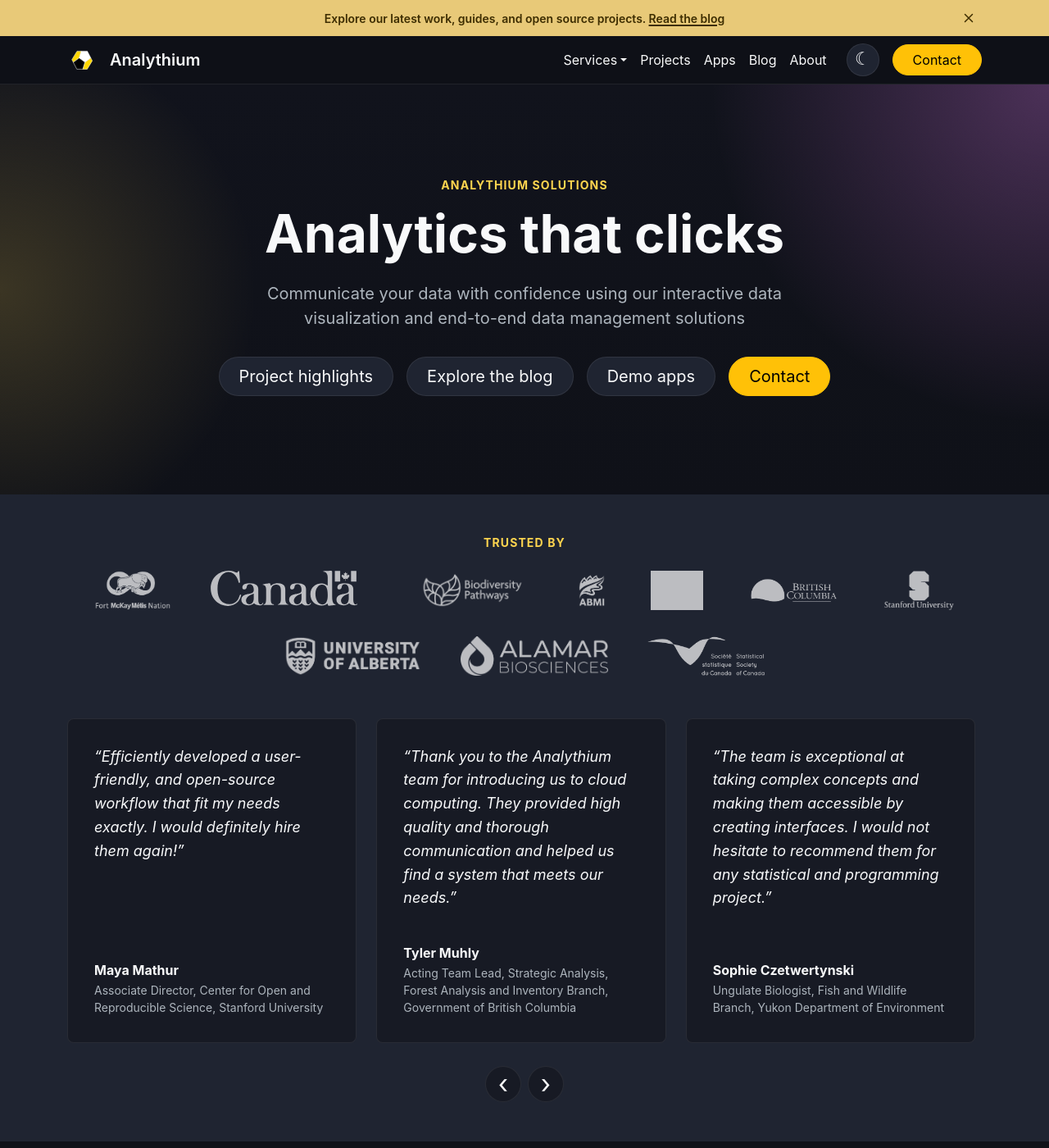
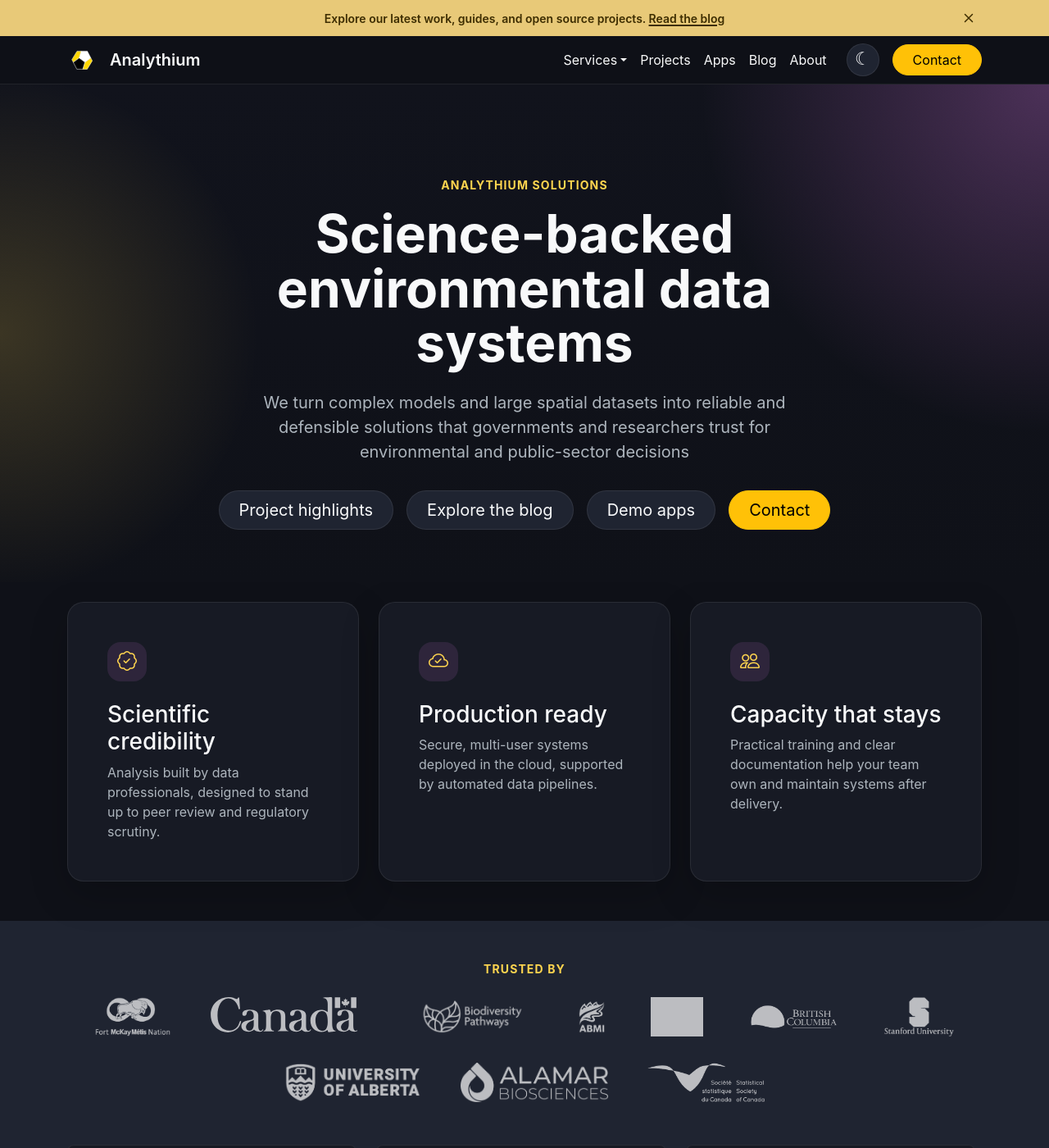
Before and after one commit to analythium/analythium-website, a Jekyll site: the page built from index.html, in a window 1280 px wide and 1400 px high. Shown: the whole window at 82% size. Built offline with Jekyll 4.4.1, drawn with Linux system fonts in a browser that asks for light colours; comment, search, counter and statistics services are not loaded; some of the changed text lies outside the part shown; grey boxes are pictures that could not be loaded.

Commit message:
Update hero message
Signed-off-by: Peter Solymos <psolymos@gmail.com>

```diff
--- a/_config.yml
+++ b/_config.yml
@@ -1,6 +1,6 @@
 title: Analythium
 companyname: Analythium Solutions Inc.
-description: Data science consulting and data management solutions
+description: Science-backed data systems for environmental and public-sector decisions
 thumbnail: /assets/images/landing-page-thumbnail.png
 url: https://analythium.io
 baseurl: ""
--- a/assets/css/site.css
+++ b/assets/css/site.css
@@ -327,7 +327,7 @@
 .landing-hero {
   position: relative;
   overflow: hidden;
-  padding: 7rem 0 7.5rem;
+  padding: 7rem 0 4rem;
   background: var(--hero-bg);
   text-align: center;
 }
@@ -852,7 +852,7 @@
   }
 
   .landing-hero {
-    padding: 5rem 0;
+    padding: 5rem 0 3rem;
   }
 
   .landing-hero-summary {
--- a/index.html
+++ b/index.html
@@ -1,7 +1,7 @@
 ---
 layout: default
-title: Data science consulting and data management solutions
-description: Analythium helps teams deliver data products with open source, cloud-native tooling, and production-ready workflows.
+title: Science-backed data systems for environmental and public-sector decisions
+description: Analythium turns complex models and large spatial datasets into reliable and defensible solutions that governments and researchers trust for environmental and public-sector decisions.
 thumbnail: /assets/images/blog/we-launched-hosting-data-apps-1-9c0380ea.jpg
 ---
 <main>
@@ -9,13 +9,40 @@
     <div class="container">
       <div class="landing-hero-content">
         <p class="section-label mb-3">Analythium Solutions</p>
-        <h1>Analytics that clicks</h1>
-        <p class="landing-hero-summary">Communicate your data with confidence using our interactive data visualization and end-to-end data management solutions</p>
+        <h1>Science-backed environmental data systems</h1>
+        <p class="landing-hero-summary">We turn complex models and large spatial datasets into reliable and defensible solutions that governments and researchers trust for environmental and public-sector decisions</p>
         <div class="d-flex flex-wrap justify-content-center gap-3">
           <a class="btn landing-secondary-action btn-lg rounded-pill px-4" href="#projects">Project highlights</a>
           <a class="btn landing-secondary-action btn-lg rounded-pill px-4" href="#latest">Explore the blog</a>
           <a class="btn landing-secondary-action btn-lg rounded-pill px-4" href="{{ '/apps/' | relative_url }}">Demo apps</a>
           <a class="btn btn-warning btn-lg rounded-pill px-4" href="{{ '/contact/' | relative_url }}">Contact</a>
+        </div>
+      </div>
+    </div>
+  </section>
+  <section class="landing-proof pt-4 pb-5 pb-lg-6" aria-label="How Analythium delivers trusted data systems">
+    <div class="container">
+      <div class="row g-4">
+        <div class="col-md-6 col-lg-4">
+          <article class="feature-card p-4 p-lg-5">
+            <span class="feature-icon mb-4" aria-hidden="true"><i class="bi bi-patch-check"></i></span>
+            <h2 class="h3">Scientific credibility</h2>
+            <p class="text-secondary mb-0">Analysis built by data professionals, designed to stand up to peer review and regulatory scrutiny.</p>
+          </article>
+        </div>
+        <div class="col-md-6 col-lg-4">
+          <article class="feature-card p-4 p-lg-5">
+            <span class="feature-icon mb-4" aria-hidden="true"><i class="bi bi-cloud-check"></i></span>
+            <h2 class="h3">Production ready</h2>
+            <p class="text-secondary mb-0">Secure, multi-user systems deployed in the cloud, supported by automated data pipelines.</p>
+          </article>
+        </div>
+        <div class="col-md-6 col-lg-4">
+          <article class="feature-card p-4 p-lg-5">
+            <span class="feature-icon mb-4" aria-hidden="true"><i class="bi bi-people"></i></span>
+            <h2 class="h3">Capacity that stays</h2>
+            <p class="text-secondary mb-0">Practical training and clear documentation help your team own and maintain systems after delivery.</p>
+          </article>
         </div>
       </div>
     </div>
```
